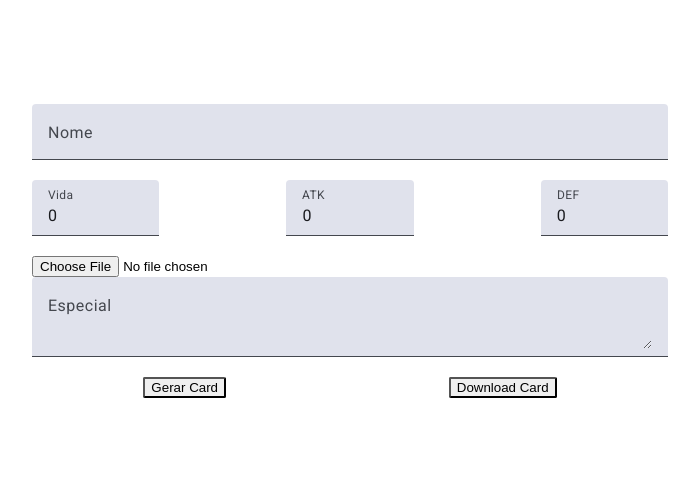
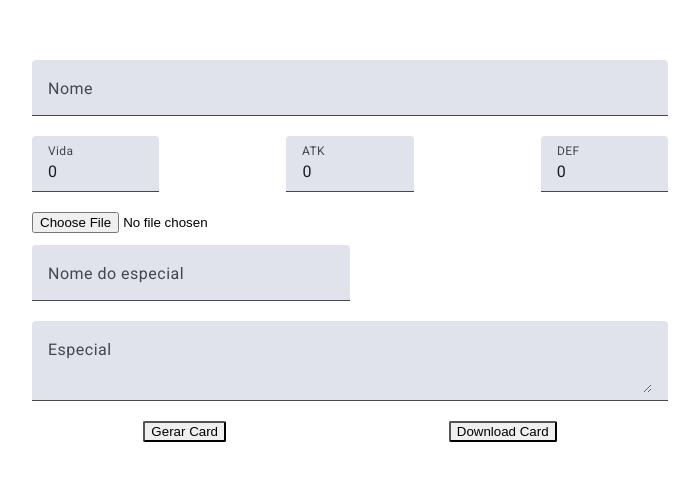
Before and after one commit to TheGodslayerNature/card-generator, an Angular app: page /form in a window 1280 px wide. Shown: the part 149-630 px from the top of the page, without its empty margins (290-989 px from the left). Built offline with nearby package versions, Linux system fonts and the light colour scheme.

Commit message:
Adding new input especial name, adding new background svg and changing flex components

```diff
--- a/src/app/components/form/form.component.css
+++ b/src/app/components/form/form.component.css
@@ -20,6 +20,17 @@
     width: 20%;
 }
 
+.inputs::-webkit-outer-spin-button,
+.inputs::-webkit-inner-spin-button {
+  appearance: none;
+  margin: 0;
+}
+
+#especial-name-input {
+    padding-top: 2%;
+    width: 50%;
+}
+
 .buttons {
     display: flex;
     justify-content: space-around;
--- a/src/app/components/form/form.component.html
+++ b/src/app/components/form/form.component.html
@@ -7,18 +7,22 @@
         <div class="status-points">
             <mat-form-field class="points">
                 <mat-label>Vida</mat-label>
-                <input matInput type="number" [(ngModel)]="card.vida">
+                <input class="inputs" matInput type="number" [(ngModel)]="card.vida" oninput="if (this.value.length > 2) this.value = this.value.slice(0,2)">
             </mat-form-field>
             <mat-form-field class="points">
                 <mat-label>ATK</mat-label>
-                <input matInput type="number" [(ngModel)]="card.atk">
+                <input class="inputs" matInput type="number" [(ngModel)]="card.atk" oninput="if (this.value.length > 2) this.value = this.value.slice(0,2)">
             </mat-form-field>
             <mat-form-field class="points">
                 <mat-label>DEF</mat-label>
-                <input matInput type="number" [(ngModel)]="card.def">
+                <input class="inputs" matInput type="number" [(ngModel)]="card.def" oninput="if (this.value.length > 2) this.value = this.value.slice(0,2)">
             </mat-form-field>
         </div>
         <input type="file" (change)="onImageUpload($event)" accept="image/*">
+        <mat-form-field id="especial-name-input">
+            <mat-label>Nome do especial</mat-label>
+            <input matInput type="text" [(ngModel)]="card.especialName">
+        </mat-form-field>
         <mat-form-field>
             <mat-label>Especial</mat-label>
             <textarea matInput [(ngModel)]="card.especial"></textarea>
--- a/src/app/components/form/form.component.ts
+++ b/src/app/components/form/form.component.ts
@@ -14,7 +14,7 @@ import html2canvas from 'html2canvas';
 })
 export class FormComponent {
   @Output() enviandoCard = new EventEmitter<CardModel>();
-  card:CardModel = {name:"",vida:0,atk:0, def:0, image:null, especial:""};
+  card:CardModel = {name:"",vida:0,atk:0, def:0, image:null, especialName:"",especial:""};
   @Input() element:any;
 
   onImageUpload(event:Event) {
```
